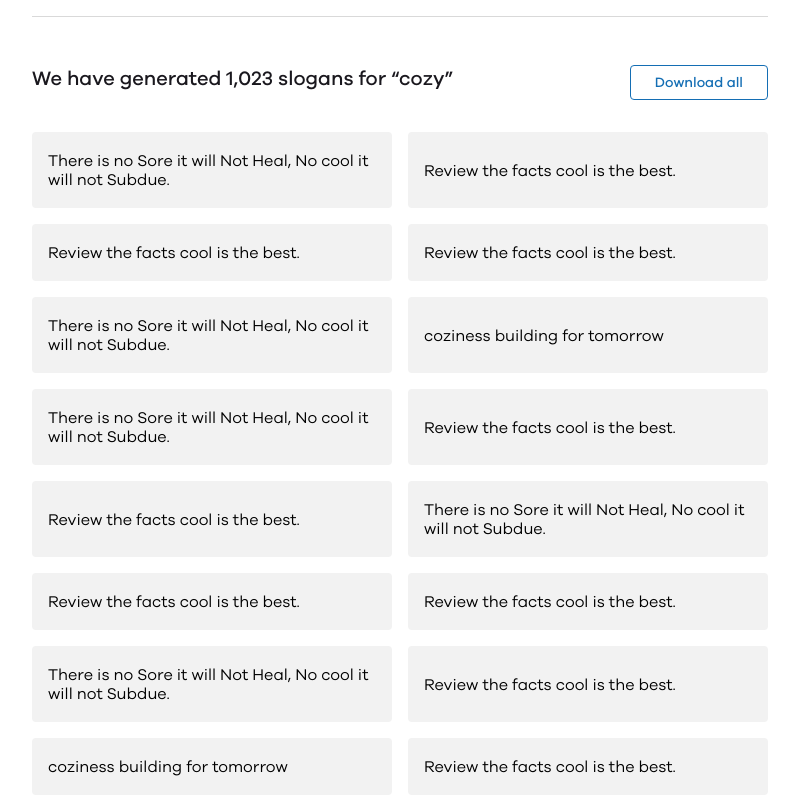
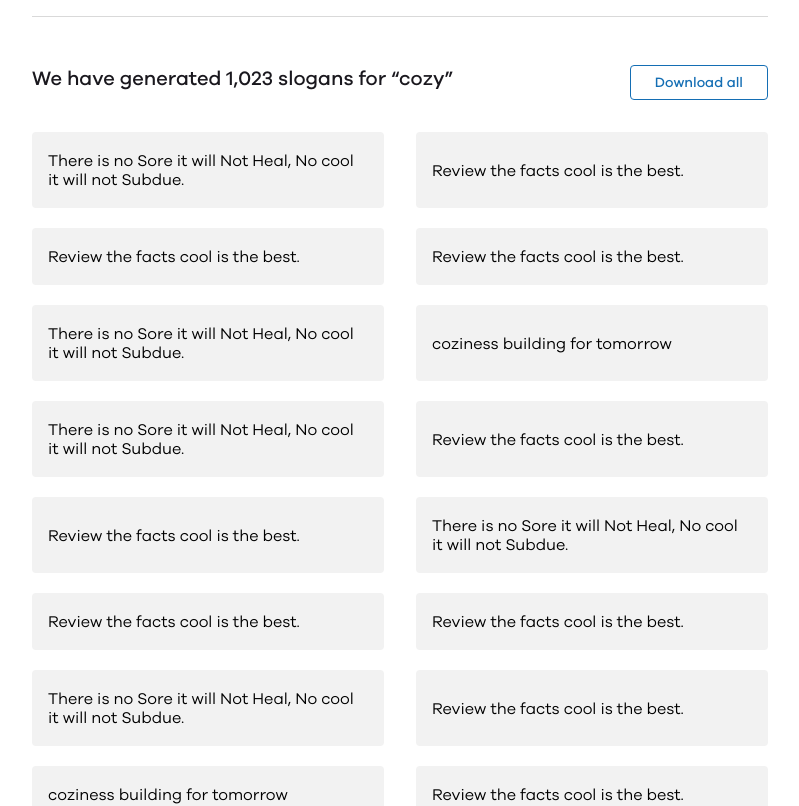
Before and after one commit to tanvesh01/assignment, a Next.js app: page / in a window 1280 px wide. Shown: the part 580-1386 px from the top of the page, without its empty margins (240-1039 px from the left). Built offline with nearby package versions, Linux system fonts and the light colour scheme.

Commit message:
fix: fixed gap between slogans

```diff
--- a/src/Containers/MainContainer/Components/SloganGrid/SloganGrid.tsx
+++ b/src/Containers/MainContainer/Components/SloganGrid/SloganGrid.tsx
@@ -141,7 +141,7 @@ const Slogan = styled("div", {
 const SloganGridContainer = styled("div", {
   display: "grid",
   gridTemplateColumns: "1fr 1fr",
-  gap: "1rem",
+  gap: "20px 32px",
   [`@media ${QUERIES.tabletAndDown}`]: {
     gridTemplateColumns: "1fr",
   },
```
